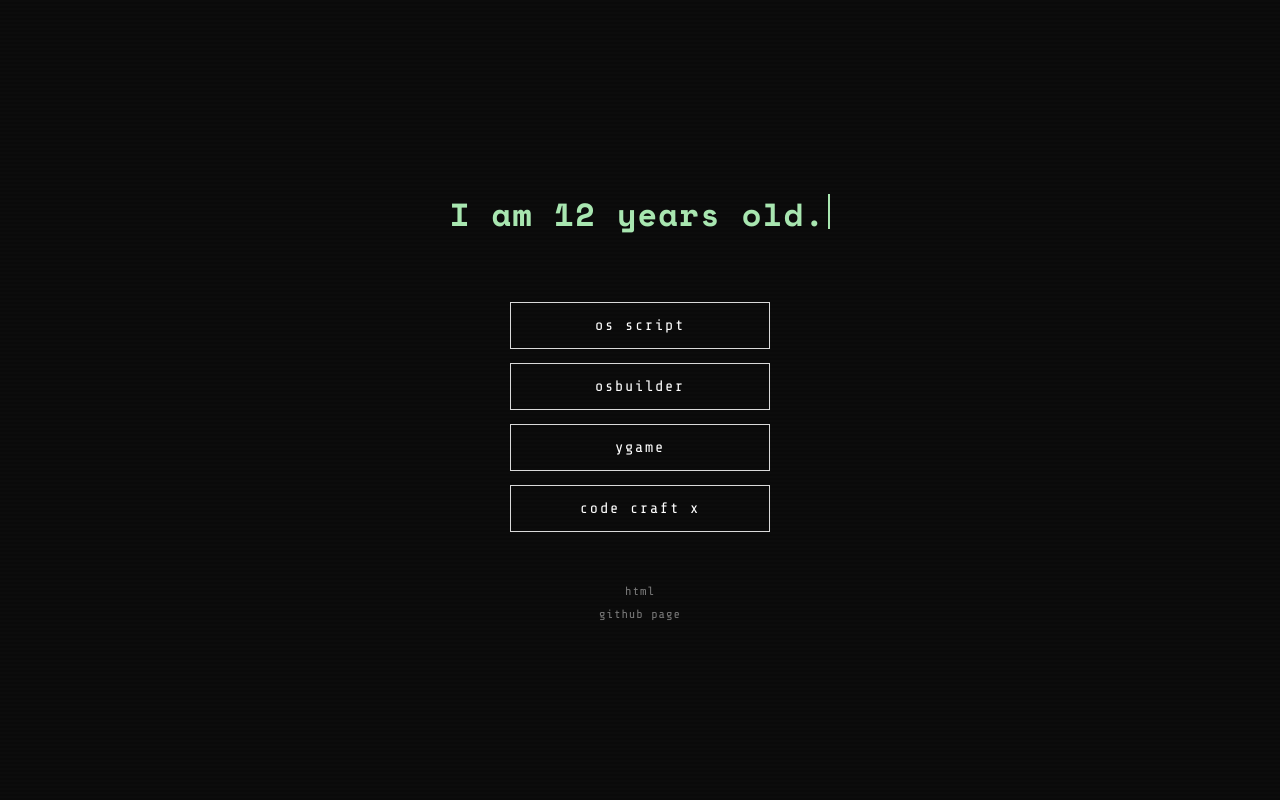
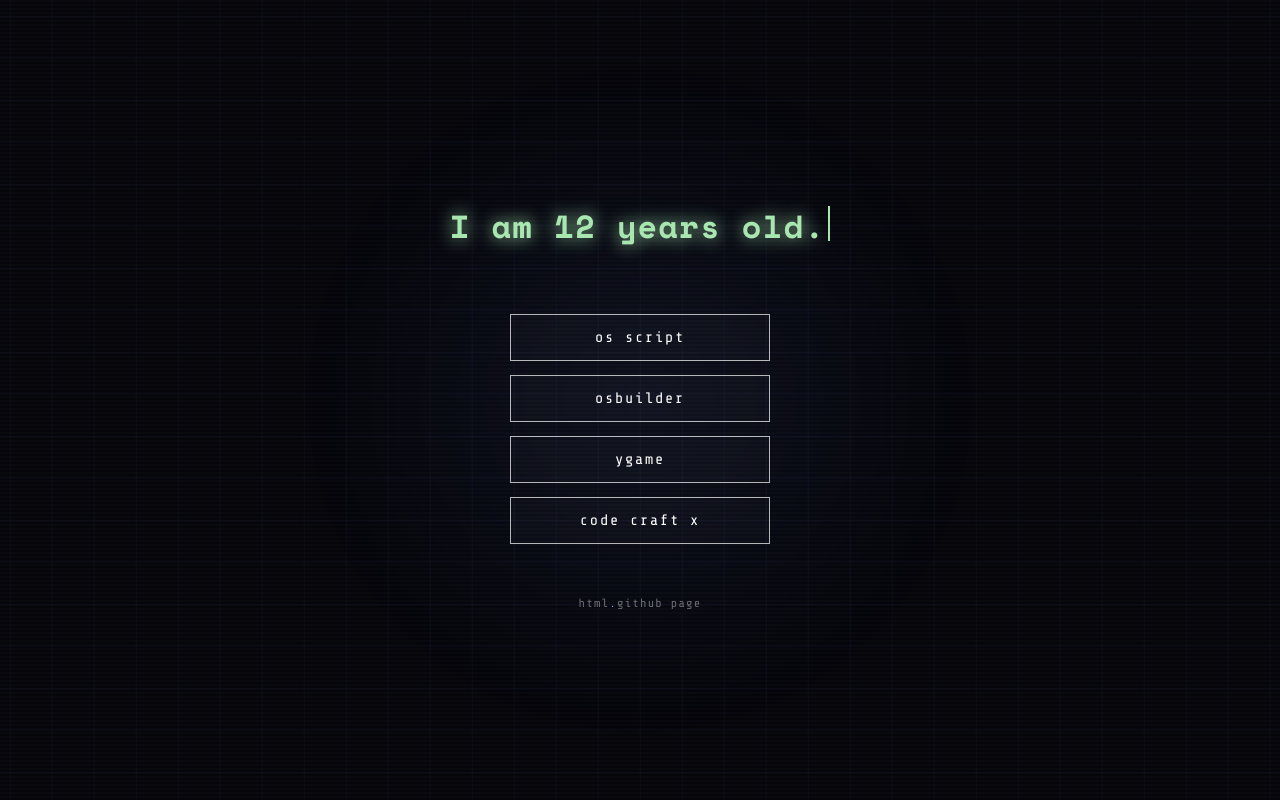
Before and after one commit to ywsa-dev/ywsa-dev.github.io, a plain HTML site: page index.html in a window 1280 px wide. Drawn offline with nearby package versions, Linux system fonts and the light colour scheme.

Commit message:
디자인 멋지게 변경

```diff
--- a/index.html
+++ b/index.html
@@ -10,7 +10,7 @@
   *, *::before, *::after { box-sizing: border-box; margin: 0; padding: 0; }
 
   body {
-    background: #0a0a0a;
+    background: #05050a;
     min-height: 100vh;
     display: flex;
     flex-direction: column;
@@ -21,7 +21,22 @@
     position: relative;
   }
 
+  /* faint moving grid */
   body::before {
+    content: '';
+    position: fixed;
+    inset: -10%;
+    background-image:
+      linear-gradient(rgba(120,160,255,0.06) 1px, transparent 1px),
+      linear-gradient(90deg, rgba(120,160,255,0.06) 1px, transparent 1px);
+    background-size: 42px 42px;
+    animation: driftGrid 18s linear infinite;
+    pointer-events: none;
+    z-index: 0;
+  }
+
+  /* scanline texture */
+  body::after {
     content: '';
     position: fixed;
     inset: 0;
@@ -29,11 +44,34 @@
       0deg,
       transparent,
       transparent 2px,
-      rgba(255,255,255,0.013) 2px,
-      rgba(255,255,255,0.013) 4px
+      rgba(255,255,255,0.02) 2px,
+      rgba(255,255,255,0.02) 4px
     );
     pointer-events: none;
+    z-index: 2;
+  }
+
+  @keyframes driftGrid {
+    0% { transform: translate(0, 0); }
+    100% { transform: translate(42px, 42px); }
+  }
+
+  .glow {
+    position: fixed;
+    top: 50%;
+    left: 50%;
+    width: 700px;
+    height: 700px;
+    transform: translate(-50%, -50%);
+    background: radial-gradient(circle, rgba(120,160,255,0.10) 0%, rgba(120,160,255,0) 70%);
+    pointer-events: none;
     z-index: 0;
+    animation: pulseGlow 6s ease-in-out infinite;
+  }
+
+  @keyframes pulseGlow {
+    0%, 100% { opacity: 0.7; transform: translate(-50%, -50%) scale(1); }
+    50% { opacity: 1; transform: translate(-50%, -50%) scale(1.08); }
   }
 
   .container {
@@ -60,8 +98,23 @@
     font-weight: 700;
     letter-spacing: 0.04em;
     color: #fff;
-    transition: color 0.6s ease;
+    text-shadow: 0 0 18px currentColor;
+    transition: color 0.6s ease, text-shadow 0.6s ease;
     white-space: nowrap;
+    position: relative;
+  }
+
+  #headline.glitch {
+    animation: glitch 0.25s steps(2, end) 2;
+  }
+
+  @keyframes glitch {
+    0% { transform: translate(0); }
+    20% { transform: translate(-2px, 1px); }
+    40% { transform: translate(2px, -1px); }
+    60% { transform: translate(-1px, 2px); text-shadow: 2px 0 #f4a8c7, -2px 0 #a8e6b0; }
+    80% { transform: translate(1px, -2px); }
+    100% { transform: translate(0); text-shadow: 0 0 18px currentColor; }
   }
 
   .buttons {
@@ -75,8 +128,8 @@
     display: block;
     width: 100%;
     padding: 14px 0;
-    border: 1.5px solid rgba(255,255,255,0.85);
-    background: transparent;
+    border: 1.5px solid rgba(255,255,255,0.7);
+    background: rgba(255,255,255,0.02);
     color: #fff;
     font-family: 'Share Tech Mono', monospace;
     font-size: 0.95rem;
@@ -85,22 +138,49 @@
     text-decoration: none;
     text-transform: lowercase;
     cursor: pointer;
-    transition: background 0.2s, color 0.2s, border-color 0.2s;
+    position: relative;
+    overflow: hidden;
+    transition: color 0.25s ease, border-color 0.25s ease, letter-spacing 0.25s ease, box-shadow 0.25s ease;
     border-radius: 0;
   }
 
+  .btn::before {
+    content: '';
+    position: absolute;
+    inset: 0;
+    background: linear-gradient(90deg, transparent, rgba(120,160,255,0.35), transparent);
+    transform: translateX(-100%);
+    transition: transform 0.5s ease;
+  }
+
   .btn:hover {
-    background: rgba(255,255,255,0.08);
-    border-color: #fff;
+    color: #fff;
+    border-color: #7aa0ff;
+    letter-spacing: 0.18em;
+    box-shadow: 0 0 16px rgba(120,160,255,0.35);
+  }
+
+  .btn:hover::before {
+    transform: translateX(100%);
+  }
+
+  .btn span {
+    position: relative;
+    z-index: 1;
   }
 
   .footer-text {
-    color: rgba(255,255,255,0.45);
+    color: rgba(255,255,255,0.4);
     font-family: 'Share Tech Mono', monospace;
     font-size: 0.75rem;
     text-align: center;
-    letter-spacing: 0.08em;
+    letter-spacing: 0.1em;
     line-height: 1.9;
+  }
+
+  .footer-text .dot {
+    color: #7aa0ff;
+    animation: blink 1.6s step-end infinite;
   }
 
   .cursor {
@@ -121,20 +201,22 @@
 </head>
 <body>
 
+<div class="glow"></div>
+
 <div class="container">
   <div class="text-block">
     <span id="headline">Hello. I'm ywsa-dev.<span class="cursor"></span></span>
   </div>
 
   <div class="buttons">
-    <a class="btn" href="https://os-lang.com" target="_blank" rel="noopener">os script</a>
-    <a class="btn" href="https://ywsa-dev.github.io/OSBuilder" target="_blank" rel="noopener">OSbuilder</a>
-    <a class="btn" href="https://github.com/ywsa-dev/Ygame" target="_blank" rel="noopener">Ygame</a>
-    <a class="btn" href="https://github.com/ywsa-dev/codecraftX" target="_blank" rel="noopener">Code craft X</a>
+    <a class="btn" href="https://os-lang.com" target="_blank" rel="noopener"><span>os script</span></a>
+    <a class="btn" href="https://ywsa-dev.github.io/OSBuilder" target="_blank" rel="noopener"><span>OSbuilder</span></a>
+    <a class="btn" href="https://github.com/ywsa-dev/Ygame" target="_blank" rel="noopener"><span>Ygame</span></a>
+    <a class="btn" href="https://github.com/ywsa-dev/codecraftX" target="_blank" rel="noopener"><span>Code craft X</span></a>
   </div>
 
   <div class="footer-text">
-    html<br>github page
+    html<span class="dot">.</span>github page
   </div>
 </div>
 
@@ -155,6 +237,8 @@
 
   function update() {
     const line = lines[idx];
+    el.classList.add('glitch');
+    setTimeout(() => el.classList.remove('glitch'), 250);
     el.style.color = line.color;
     const cursor = el.querySelector('.cursor');
     cursor.style.background = line.color;
```
